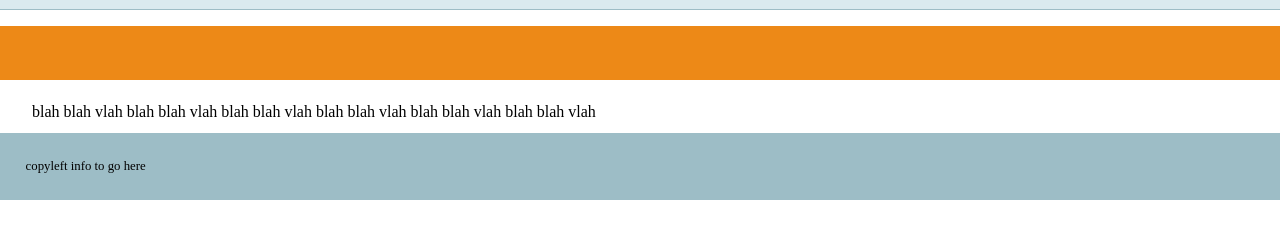
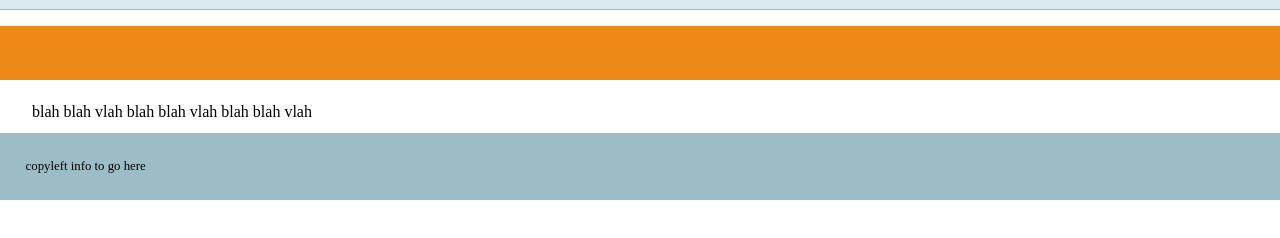
Before and after one commit to ecafsub/tower-training, a plain HTML site: page index.html in a window 1280 px wide. Shown: the part 130-368 px from the top of the page. Drawn offline with nearby package versions, Linux system fonts and the light colour scheme.

Commit message:
sdlfghasdljkg

```diff
--- a/index.html
+++ b/index.html
@@ -22,10 +22,6 @@
         blah blah vlah
     blah blah vlah
     blah blah vlah
-    blah blah vlah
-    blah blah vlah
-    blah blah vlah
-
     </main>
     <footer>
     copyleft info to go here
```
